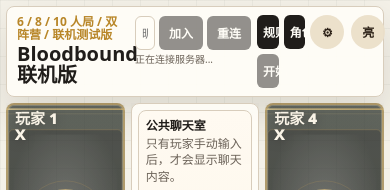
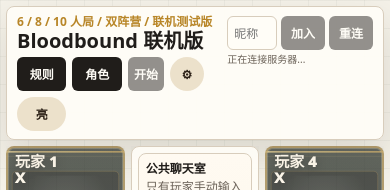
Before and after one commit to Meepo1001/meepopartygame, a website: page index.html in a window 390 px wide. Shown: the top 190 px of the page. Drawn offline with Linux system fonts and the light colour scheme.

Commit message:
Adjust mobile topbar layout

```diff
--- a/index.html
+++ b/index.html
@@ -17,9 +17,9 @@
         <div class="top-actions">
           <button id="generalRulesBtn" class="primary-btn utility-btn" type="button">规则</button>
           <button id="roleBoardBtn" class="primary-btn utility-btn" type="button">角色</button>
+          <button id="newGameBtn" class="primary-btn" type="button">开始</button>
           <button id="roomSettingsBtn" class="top-settings-btn" type="button" aria-label="房间设置" title="房间设置">⚙</button>
           <button id="keepAwakeBtn" class="top-settings-btn keep-awake-btn" type="button" aria-label="保持亮屏" title="保持亮屏">亮</button>
-          <button id="newGameBtn" class="primary-btn" type="button">开始</button>
           <button id="restartRejectBtn" class="primary-btn restart-reject-btn hidden" type="button">拒绝</button>
         </div>
       </section>
--- a/styles.css
+++ b/styles.css
@@ -3957,12 +3957,20 @@
   min-width: 0 !important;
 }
 
-/* Final topbar layout: title / action row / join panel */
+.top-actions .restart-reject-btn.hidden {
+  display: none !important;
+}
+
+.top-actions .restart-reject-btn:not(.hidden) {
+  grid-column: 5 !important;
+}
+
+/* Final topbar layout: title and join on top, actions below title */
 .topbar {
   display: grid !important;
-  grid-template-columns: minmax(112px, 1fr) minmax(0, 1.25fr) minmax(116px, 0.9fr) !important;
+  grid-template-columns: minmax(0, 1fr) minmax(126px, 0.72fr) !important;
   align-items: start !important;
-  gap: 6px !important;
+  gap: 6px 8px !important;
   padding: 8px 10px !important;
 }
 
@@ -3982,16 +3990,19 @@
 }
 
 .topbar .top-actions {
-  grid-column: auto !important;
-  width: auto !important;
+  grid-column: 1 / 2 !important;
+  grid-row: 2 !important;
+  width: 100% !important;
   min-width: 0 !important;
   display: grid !important;
-  grid-template-columns: minmax(0, 1fr) minmax(0, 1fr) 34px 34px minmax(0, 1fr) !important;
+  grid-template-columns: minmax(0, 1fr) minmax(0, 1fr) minmax(0, 1fr) 34px 34px !important;
   align-items: center !important;
-  gap: 5px !important;
+  gap: 6px !important;
 }
 
 .topbar .join-panel {
+  grid-column: 2 / 3 !important;
+  grid-row: 1 / 3 !important;
   justify-self: stretch !important;
   max-width: none !important;
   width: 100% !important;
```
